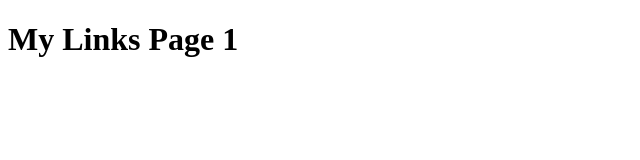
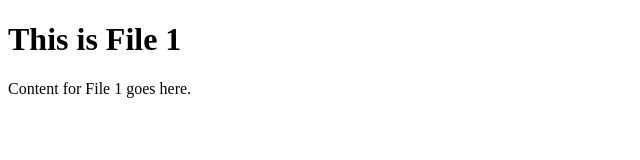
Before and after one commit to somaalapati/testpa, a plain HTML site: page page1.html in a window 1280 px wide. Shown: the whole page, without its empty margins (0-640 px from the left). Drawn offline with Linux system fonts and the light colour scheme.

Commit message:
Update page1.html

```diff
--- a/page1.html
+++ b/page1.html
@@ -3,10 +3,10 @@
 <head>
     <meta charset="UTF-8">
     <meta name="viewport" content="width=device-width, initial-scale=1.0">
-    <title>Links Page</title>
+    <title>File 1</title>
 </head>
 <body>
-    <h1>My Links Page 1</h1>
-
+    <h1>This is File 1</h1>
+    <p>Content for File 1 goes here.</p>
 </body>
 </html>
```
